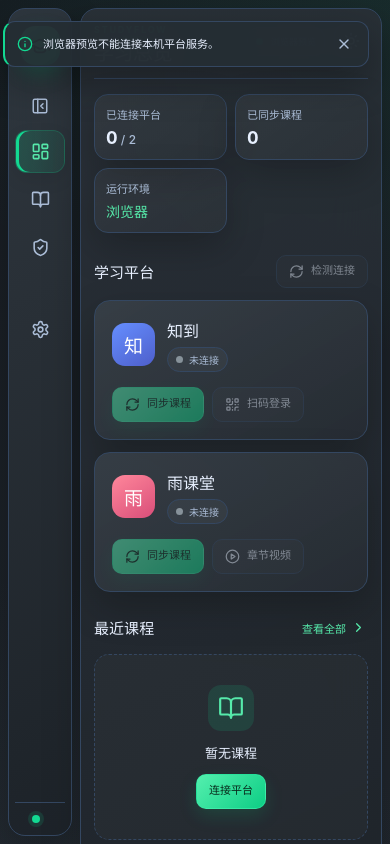
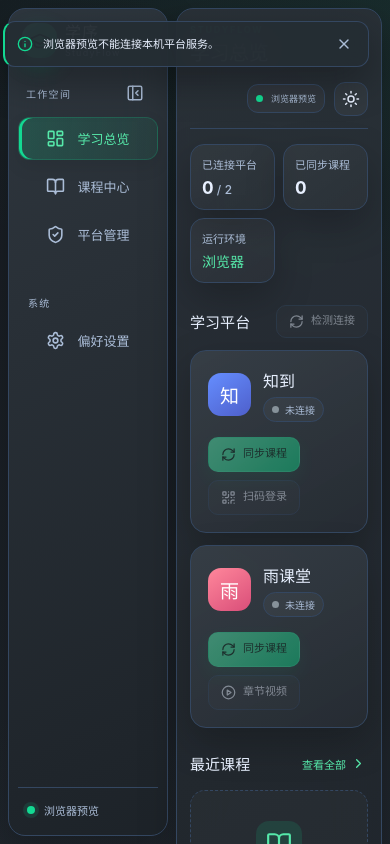
Before and after one commit to 07xh/StudyFlow, a React (Vite) app in the folder frontend/: page / in a window 390 px wide. Shown: the top 844 px of the page. Built offline with nearby package versions, Linux system fonts and the light colour scheme.

Commit message:
fix(ui): keep sidebar collapse interactive at compact window sizes

```diff
--- a/frontend/src/ui/AppShell.tsx
+++ b/frontend/src/ui/AppShell.tsx
@@ -33,7 +33,7 @@ export function AppShell({page,onNavigate,dark,onThemeToggle,desktop,notice,onDi
   },[collapsed]);
   const renderItems=(items:typeof workspaceNavigation,label:string)=><nav aria-label={label}>
     {items.map(item=><button key={item.id} type="button"
-      title={collapsed?item.label:undefined} aria-current={page===item.id?"page":undefined}
+      title={item.label} aria-label={item.label} aria-current={page===item.id?"page":undefined}
       className={page===item.id?"nav active":"nav"}
       onClick={()=>onNavigate(item.id)}>
       <item.icon size={19}/><span className="nav-label">{item.label}</span>
--- a/frontend/src/ui/foundation.css
+++ b/frontend/src/ui/foundation.css
@@ -469,23 +469,12 @@
 .sf-shell button:active:not(:disabled){transform:translateY(0) scale(.985)}
 .sf-shell ::selection{color:#062719;background:rgba(30,226,151,.38)}
 @media(max-width:1050px){
-  .sf-shell .sidebar{width:76px;padding:20px 9px 12px}
-  .sf-shell .brand{justify-content:center;padding:0;margin-bottom:26px}
-  .sf-shell .brand>div:last-child{display:none}
-  .sf-shell .sf-nav-head{justify-content:center;padding:0}
-  .sf-shell .sf-nav-head .section-label,.sf-shell .section-label{display:none}
-  .sf-shell .sf-nav-toggle{width:32px}
-  .sf-shell .nav{justify-content:center;padding:11px 8px}
-  .sf-shell .nav-label,.sf-shell .nav .right{display:none}
-  .sf-shell .sidebar-bottom{padding:12px 0 2px}
-  .sf-shell .sf-side-status{justify-content:center;font-size:0}
-  .sf-shell .sf-side-dot{margin:0}
+  .sf-shell .sidebar{width:210px}
   .sf-shell .main{padding:18px}
 }
 @media(max-width:720px){
   .app.sf-shell{gap:8px;padding:8px}
-  .sf-shell .sidebar{width:64px;height:calc(100vh - 16px);top:8px;padding:17px 6px 10px;border-radius:17px}
-  .sf-shell .brand-icon{width:39px;height:39px}
+  .sf-shell .sidebar{width:184px;height:calc(100vh - 16px);top:8px;padding:17px 10px 10px;border-radius:17px}
   .sf-shell .main{min-height:calc(100vh - 16px);padding:15px 13px;border-radius:17px}
   .sf-shell .sf-header{align-items:flex-start;flex-wrap:wrap;margin-bottom:15px;padding-bottom:12px}
   .sf-shell .sf-header h1{font-size:20px}
@@ -498,6 +487,11 @@
   .sf-shell .credential-form>.actions{grid-column:auto}
 }
 @media(max-width:500px){
+  .sf-shell .sidebar{width:160px;padding:14px 9px}
+  .sf-shell .brand{gap:8px;padding:0 4px;margin-bottom:20px}
+  .sf-shell .brand-icon{width:35px;height:35px}
+  .sf-shell .brand strong{font-size:16px}
+  .sf-shell .brand small{font-size:9px}
   .sf-shell .sf-mode{padding:7px 8px;font-size:9px}
   .sf-shell .theme-button{width:34px;height:34px}
   .sf-shell .metrics{grid-template-columns:1fr 1fr}
@@ -569,3 +563,12 @@
 .sf-shell.sf-collapsed .sidebar-bottom{display:none}
 .sf-shell.sf-collapsed .sf-nav-head{justify-content:center;padding:0}
 .sf-shell.sf-collapsed .nav{justify-content:center;padding:11px 8px}
+
+
+/* Keep the collapse affordance functional at every window width. */
+@media(max-width:720px){
+  .sf-shell.sf-collapsed .sidebar{width:64px;height:calc(100vh - 16px);top:8px;padding:17px 6px 10px}
+}
+@media(max-width:500px){
+  .sf-shell.sf-collapsed .sidebar{width:58px;padding:14px 5px}
+}
```
Also changed, not shown: 1 other file (tests, documents, lock files or other folders).
